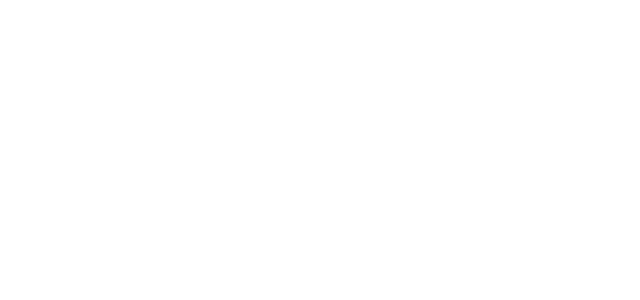
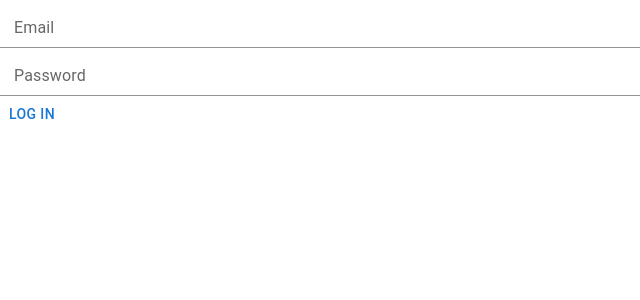
Before and after one commit to AlfredoThill/business-manager-web, a React (Create React App) app: page /login in a window 1280 px wide. Before the commit this address had no page. Shown: the top 300 px of the page, without its empty margins (0-640 px from the left). Built offline with nearby package versions, Linux system fonts and the light colour scheme.

Commit message:
raw login view

```diff
--- a/src/api/userApi.ts
+++ b/src/api/userApi.ts
@@ -5,13 +5,13 @@
   password: string;
 }
 
-const login = async ({ email, password }: Ilogin) => {
+const login = async ({ email, password }: Ilogin): Promise<{ message: string; token: string }> => {
   const res = await _fetch({
     url: 'localhost:8081/login',
     params: { email, password },
     method: 'POST',
   });
-  return res;
+  return res as { message: string; token: string };
 };
 
 export default {
--- a/src/components/App.tsx
+++ b/src/components/App.tsx
@@ -1,10 +1,9 @@
 import logo from '../resources/logo.svg';
 import styles from './App.module.css';
-import React, { Suspense, lazy } from 'react';
-import { BrowserRouter as Router, Routes, Route } from 'react-router-dom';
-
-// const Home = lazy(() => import('./routes/Home'));
-// const About = lazy(() => import('./routes/About'));
+import { Suspense } from 'react';
+import { BrowserRouter as Router, Routes, Route, Navigate } from 'react-router-dom';
+import { useAppSelector } from '../store/hooks';
+import { Login } from './routes';
 
 const Home = () => {
   return (
@@ -27,14 +26,18 @@
   );
 };
 
-const App = () => (
+const App = () => {
+  const user = useAppSelector((store) => store.user);
+  return (
     <Router>
       <Suspense fallback={<div>Loading...</div>}>
         <Routes>
-        <Route path='/' element={<Home />} />
+          <Route path='/login' element={<Login />} />
+          <Route path='/' element={user.isLogged ? <Home /> : <Navigate to='/login' />} />
         </Routes>
       </Suspense>
     </Router>
   );
+};
 
 export default App;
--- /dev/null
+++ b/src/components/common/CustomInput.tsx
@@ -0,0 +1,42 @@
+import { HTMLInputTypeAttribute, SyntheticEvent } from 'react';
+import {
+  FormControl,
+  FormControlProps,
+  InputLabel,
+  InputLabelProps,
+  Input,
+  InputProps,
+} from '@mui/material';
+
+export interface IcustomInput {
+  formControlProps?: FormControlProps;
+  labelText: string;
+  id: string;
+  labelProps?: InputLabelProps;
+  inputProps?: InputProps;
+  handleChange(event: SyntheticEvent): void;
+  type: HTMLInputTypeAttribute;
+}
+
+const CustomInput: React.FC<IcustomInput> = ({
+  formControlProps,
+  labelText,
+  id,
+  labelProps,
+  inputProps,
+  handleChange,
+  type,
+}: IcustomInput) => {
+  return (
+    <FormControl {...formControlProps}>
+      {labelText !== undefined ? (
+        <InputLabel htmlFor={id} {...labelProps}>
+          {labelText}
+        </InputLabel>
+      ) : null}
+      <Input id={id} onChange={handleChange} {...inputProps} type={type} />
+    </FormControl>
+  );
+};
+
+export default CustomInput;
--- /dev/null
+++ b/src/components/routes/index.tsx
@@ -0,0 +1,3 @@
+import Login from './login/LoginContainer';
+
+export { Login };
--- /dev/null
+++ b/src/components/routes/login/Login.tsx
@@ -0,0 +1,48 @@
+import CustomInput from '../../common/CustomInput';
+import { Button } from '@mui/material';
+
+export interface ILogin {
+  handleLogin(): void;
+  handleEmailChange(event: React.ChangeEvent<HTMLInputElement>): void;
+  handlePasswordChange(event: React.ChangeEvent<HTMLInputElement>): void;
+  isLoading: boolean;
+  error: string | null;
+}
+
+const Login: React.FC<ILogin> = ({
+  handleLogin,
+  handleEmailChange,
+  handlePasswordChange,
+  isLoading,
+  error,
+}: ILogin) => {
+  return (
+    <div>
+      <form>
+        <CustomInput
+          labelText='Email'
+          id='email'
+          formControlProps={{
+            fullWidth: true,
+          }}
+          handleChange={handleEmailChange}
+          type='text'
+        />
+        <CustomInput
+          labelText='Password'
+          id='password'
+          formControlProps={{
+            fullWidth: true,
+          }}
+          handleChange={handlePasswordChange}
+          type='password'
+        />
+        <Button type='button' color='primary' onClick={handleLogin}>
+          Log in
+        </Button>
+      </form>
+    </div>
+  );
+};
+
+export default Login;
--- /dev/null
+++ b/src/components/routes/login/LoginContainer.tsx
@@ -0,0 +1,48 @@
+import { useState, useCallback } from 'react';
+import Login from './Login';
+import userApi from '../../../api/userApi';
+import { useAppDispatch } from '../../../store/hooks';
+import { setToken } from '../../../store/userSlice';
+
+const LoginContainer: React.FC = () => {
+  const dispatch = useAppDispatch();
+  const [email, setEmail] = useState('');
+  const [password, setPassword] = useState('');
+  const [isLoading, setIsLoading] = useState(false);
+  const [error, setError] = useState(null);
+
+  const handleLogin = (): void => {
+    setIsLoading(true);
+    userApi
+      .login({ email, password })
+      .then((data) => {
+        dispatch(setToken(data.token));
+      })
+      .catch((e) => {
+        setError(e);
+      })
+      .finally(() => {
+        setIsLoading(false);
+      });
+  };
+
+  const handleEmailChange = useCallback((event: React.ChangeEvent<HTMLInputElement>): void => {
+    setEmail(event.target.value);
+  }, []);
+
+  const handlePasswordChange = useCallback((event: React.ChangeEvent<HTMLInputElement>): void => {
+    setPassword(event.target.value);
+  }, []);
+
+  return (
+    <Login
+      handleLogin={handleLogin}
+      handleEmailChange={handleEmailChange}
+      handlePasswordChange={handlePasswordChange}
+      isLoading={isLoading}
+      error={error}
+    />
+  );
+};
+
+export default LoginContainer;
--- a/src/index.tsx
+++ b/src/index.tsx
@@ -1,5 +1,7 @@
 import React from 'react';
 import ReactDOM from 'react-dom/client';
+import { Provider } from 'react-redux';
+import { store } from './store/store';
 import './css/index.css';
 import App from './components/App';
 
@@ -7,6 +9,8 @@
 
 root.render(
   <React.StrictMode>
-    <App />
+    <Provider store={store}>
+      <App />
+    </Provider>
   </React.StrictMode>,
 );
--- a/src/store/hooks.ts
+++ b/src/store/hooks.ts
@@ -2,5 +2,6 @@
 import type { RootState, AppDispatch } from './store';
 
 // Use throughout your app instead of plain `useDispatch` and `useSelector`
-export const useAppDispatch = () => useDispatch<AppDispatch>();
+// eslint-disable-next-line @typescript-eslint/explicit-function-return-type
+export const useAppDispatch = () => useDispatch<AppDispatch>(); // don't know proper return type yet
 export const useAppSelector: TypedUseSelectorHook<RootState> = useSelector;
--- a/src/store/userSlice.ts
+++ b/src/store/userSlice.ts
@@ -23,6 +23,6 @@
 
 export const { setToken } = userSlice.actions;
 
-export const selectToken = (state: RootState) => state.user.token;
+export const selectToken = (state: RootState): IuserState['token'] => state.user.token;
 
 export default userSlice.reducer;
```
Also changed, not shown: src/reportWebVitals.ts (+10 -10 lines), .eslintrc.json, 1 other file (tests, documents, lock files or other folders). Lines whose indentation alone changed are shown as unchanged.
